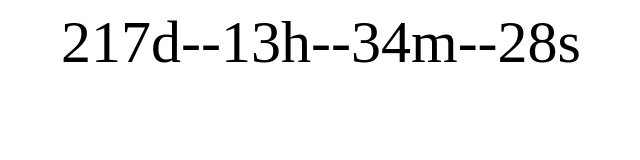
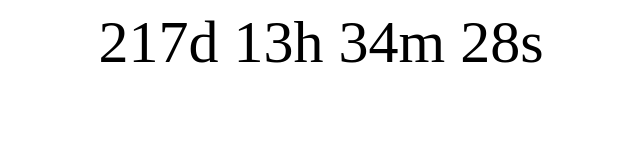
Before and after one commit to Hafiz77/hafiz77.github.io, a plain HTML site: page index.html in a window 1280 px wide. Shown: the whole page, without its empty margins (319-959 px from the left). Drawn offline with Linux system fonts and the light colour scheme.

Commit message:
Update index.html

```diff
--- a/index.html
+++ b/index.html
@@ -34,8 +34,8 @@ var x = setInterval(function() {
   var seconds = Math.floor((distance % (1000 * 60)) / 1000);
 
   // Output the result in an element with id="demo"
-  document.getElementById("demo").innerHTML = Math.abs(days) + "d-" + hours + "h-"
-  + minutes + "m-" + seconds + "s ";
+  document.getElementById("demo").innerHTML = Math.abs(days) + "d  " + Math.abs(hours) + "h  "
+  + Math.abs(minutes) + "m  " + Math.abs(seconds) + "s ";
 
 }, 1000);
 </script>
```
